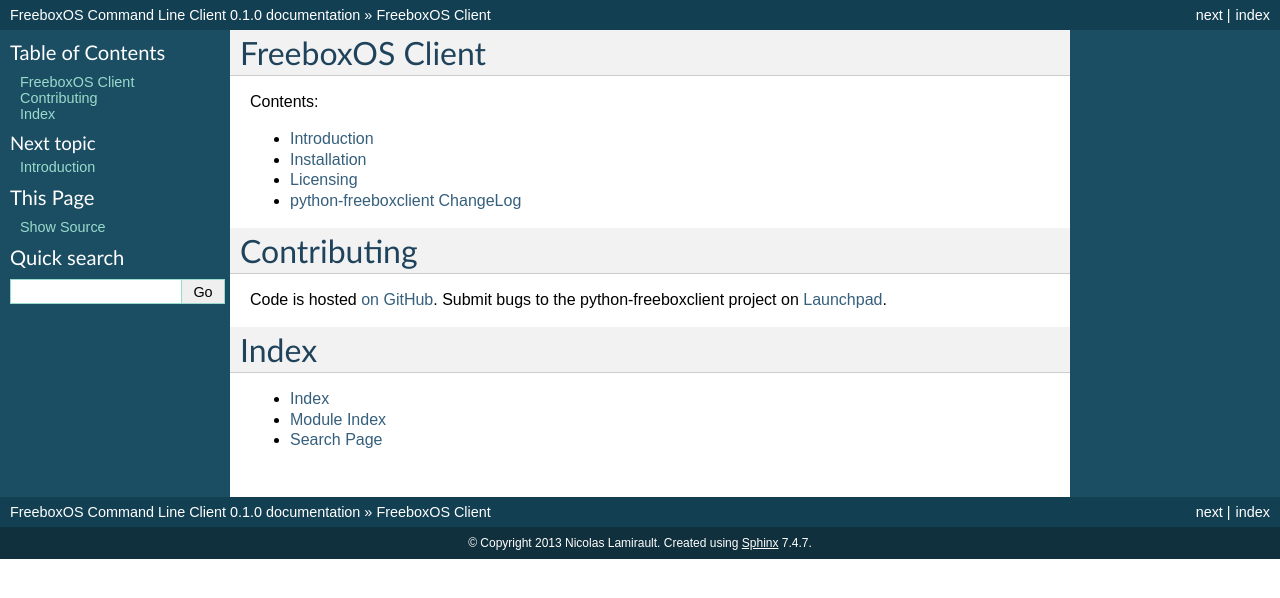
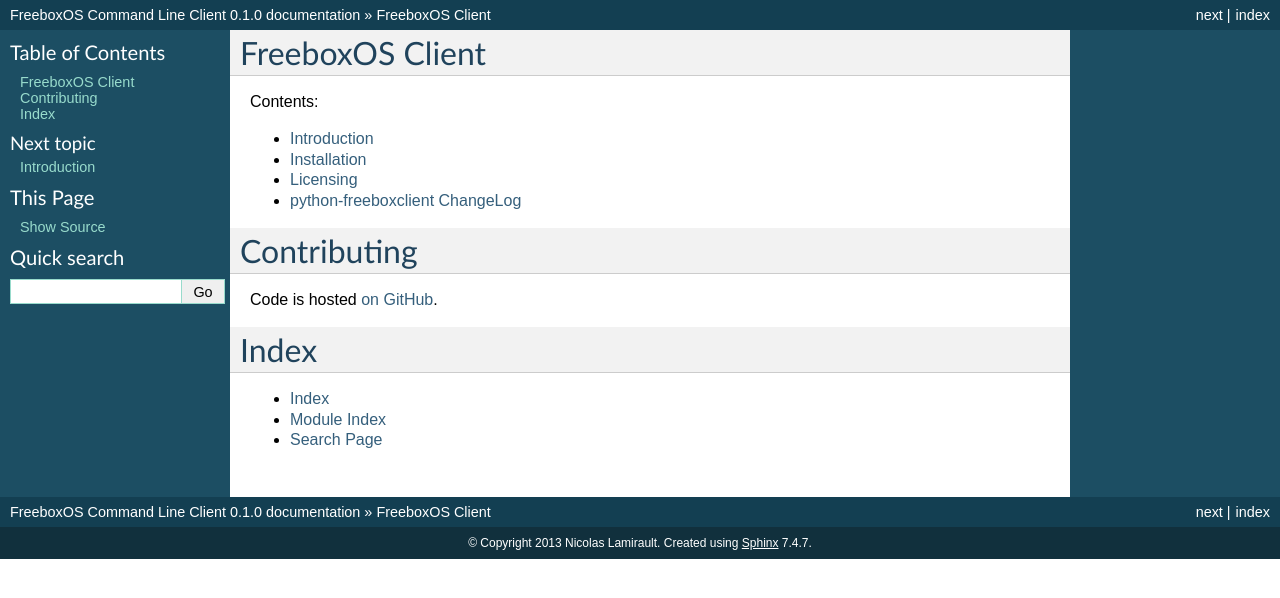
Before and after one commit to nlamirault/python-freeboxclient, a Sphinx documentation site: the page built from doc/source/index.rst, in a window 1280 px wide. Shown: the top 598 px of the page. Built offline with Sphinx 7.4.7, drawn with Linux system fonts in a browser that asks for light colours.

Commit message:
FIX documentation

```diff
--- a/doc/source/index.rst
+++ b/doc/source/index.rst
@@ -14,11 +14,9 @@
 Contributing
 ============
 
-Code is hosted `on GitHub`_. Submit bugs to the python-freeboxclient project
-on  `Launchpad`_.
+Code is hosted `on GitHub`_.
 
 .. _on GitHub: https://github.com/nlamirault/python-freeboxclient
-.. _Launchpad: https://launchpad.net/python-freeboxclient
 
 Index
 =====
```
